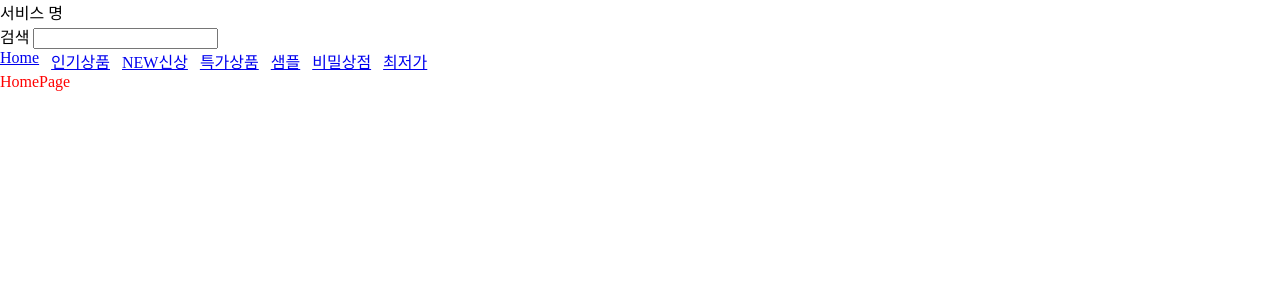
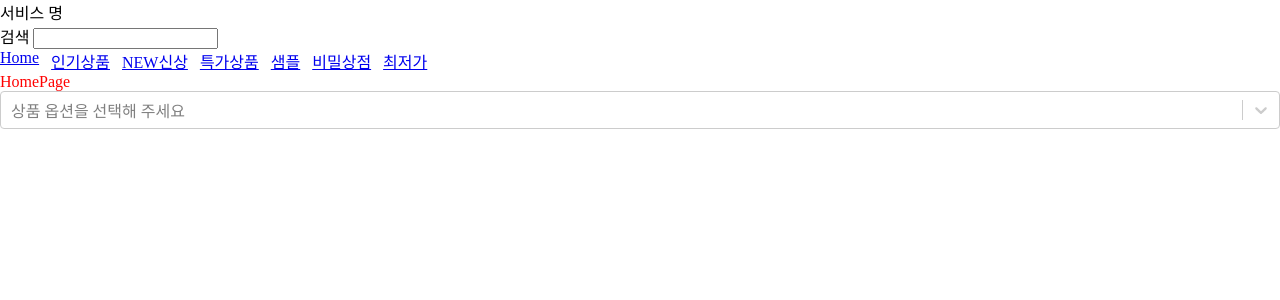
Before and after one commit to devwqc/petFrontend, a Next.js app: page / in a window 1280 px wide. Shown: the top 300 px of the page. Built offline with nearby package versions, Linux system fonts and the light colour scheme.

Commit message:
feat: dropdown 기능 구현

```diff
--- a/src/components/common/Dropdown/Dropdown.module.scss
+++ /dev/null
@@ -1,2 +0,0 @@
-import styles from './Dropdown.module.scss'; export default function Dropdown() {
-}
--- a/src/components/common/Dropdown/index.tsx
+++ b/src/components/common/Dropdown/index.tsx
@@ -1,3 +1,5 @@
+import React, { useState } from 'react';
+import Select from 'react-select';
 import styles from './Dropdown.module.scss';
 
 interface Option {
@@ -7,16 +9,24 @@ interface Option {
 
 interface DropdownProps {
   options: Option[];
-  value: Option | null;
-  onChange: (selectedOption: Option | null) => void;
   placeholder?: string;
 }
 
-export default function Dropdown({ options, value, onChange, placeholder }: DropdownProps) {
+export default function Dropdown({ options, placeholder }: DropdownProps) {
+  const [selectedOption, setSelectedOption] = useState<Option | null>(null);
+
+  const handleChange = (option: Option | null) => {
+    setSelectedOption(option);
+  };
+
   return (
     <>
-      <div>Dropdown</div>
-      <div></div>
+      <Select
+        options={options}
+        value={selectedOption}
+        onChange={handleChange}
+        placeholder={placeholder || '상품 옵션을 선택해 주세요'}
+      />
     </>
   );
 }
--- a/src/pages/index.tsx
+++ b/src/pages/index.tsx
@@ -1,10 +1,20 @@
 import MainLayout from '@/components/common/Layout/Main';
 import styles from './Home.module.scss';
+import Dropdown from '@/components/common/Dropdown';
 
 export default function HomePage() {
+  {
+    /* Dropdown 사용 예시 */
+  }
+  const options = [
+    { value: 'option1', label: 'option1' },
+    { value: 'option2', label: 'option2' },
+    { value: 'option3', label: 'option3' },
+  ];
   return (
     <>
       <h1 className={styles.home}>HomePage</h1>
+      <Dropdown options={options} placeholder="상품 옵션을 선택해 주세요" />
     </>
   );
 }
```
